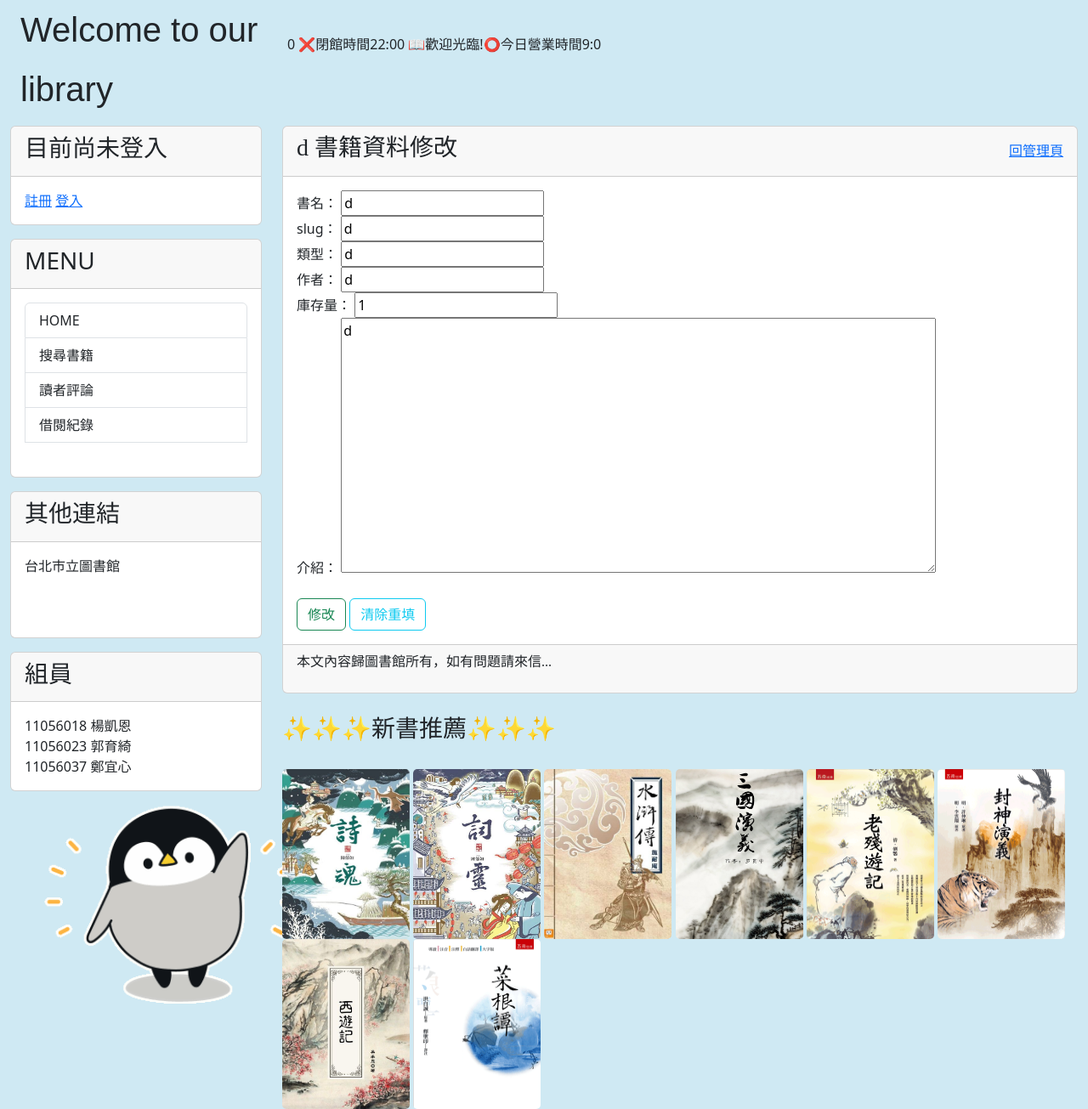
After one commit to kathy1124/librar, a Django app: page /bookModify/12 in a window 1280 px wide. The commit adds this page. Shown: the whole page at 85% size. Run offline with Django 4.2, Linux system fonts and the light colour scheme; data comes from the database, SQL or seed files in the repository; both versions use the stored data as it was before the commit.

Commit message:
bookModify

```diff
--- a/mylibrary/urls.py
+++ b/mylibrary/urls.py
@@ -33,11 +33,13 @@
     path('search/',mv.index, name='search'),
 
     path('condition/',mv.condition,name='condition'),
-    path('borrowBook/<int:book_id>/borrow',mv.borrow_book, name='borrowBook'),
+    path('borrowBook/<int:post_id>/borrow',mv.borrow_book, name='borrowBook'),
     path('borrowList/',mv.getBorrowListByUser,name='borrowList'),
 
     path('returnBook/',mv.returnBook,name='returnBook'),
     path('returnBookPage',mv.returnBookPage,name='returnBookPage'),
 
     path('addBook/',mv.addBook,name='addBook'),
+    path('bookManagePage/',mv.bookManagePage,name='bookManagePage'),
+    path('bookModify/<int:post_id>',mv.bookModify,name='bookModify'),
 ]
--- a/mytext/admin.py
+++ b/mytext/admin.py
@@ -2,7 +2,7 @@
 from mytext.models import Post, Comment, Borrow_book
 
 class PostAdmin(admin.ModelAdmin):
-    list_display = ('title', 'slug','genre','author', 'condition','quantity','pub_date')
+    list_display = ('title', 'slug','genre','author','quantity','pub_date')
 
 class CommentAdmin(admin.ModelAdmin):
     list_display = ('text','pub_date', 'post')
--- a/mytext/models.py
+++ b/mytext/models.py
@@ -9,7 +9,6 @@
     slug = models.CharField(max_length=200)
     genre = models.CharField(max_length=200, choices=GENRE_CHOICES)
     author = models.CharField(max_length=50)
-    condition = models.TextField()
     quantity = models.IntegerField()
     body = models.TextField()
     pub_date = models.DateTimeField(auto_now_add=True)
--- a/mytext/templates/addBook.html
+++ b/mytext/templates/addBook.html
@@ -8,7 +8,6 @@
 {%endblock headmessage%}
 {% block content%}
 <form action="/addBook/" method="post">
-    <h3 style="color: red;">{{ msg }}</h3>
     {% csrf_token %}
     <div class="title">
         <label for="title">書名： </label>
--- /dev/null
+++ b/mytext/templates/bookModify.html
@@ -0,0 +1,39 @@
+{% extends "base.html" %}
+{%block title%} 歡迎光臨 圖書館 {% endblock title %}
+{% block headmessage %}
+<div style="display: flex;justify-content: space-between; align-items: center;">
+    <h3 style='font-family:微軟正黑體;'>{{ post.title }} 書籍資料修改</h3>
+    <a style='font-family:微軟正黑體;' href="/bookManagePage/">回管理頁</a>
+</div>
+{%endblock headmessage%}
+{% block content%}
+<form action="/bookModify/{{ post.id }}" method="post">
+    {% csrf_token %}
+    <div class="title">
+        <label for="title">書名： </label>
+        <input type="text" name="title" id="" value="{{ post.title }}">
+    </div>
+    <div class="slug">
+        <label for="slug">slug： </label>
+        <input type="text" name="slug" id="" value="{{ post.slug }}">
+    </div>
+    <div class="genre">
+        <label for="genre">類型： </label>
+        <input id="text" name="genre" id="" value="{{ post.genre }}">
+    </div>
+		<div class="author">
+			<label for="author">作者： </label>
+			<input type="text" name="author" id="" value="{{ post.author }}">
+		</div>
+    <div class="quantity">
+        <label for="quantity">庫存量： </label>
+        <input type="number" name="quantity" id="" value="{{ post.quantity }}">
+    </div>
+    <div class="body">
+        <label for="body">介紹： </label>
+        <textarea id="body" name="body" style="height: 300px; width: 700px;">{{ post.body }}</textarea>
+    </div><br>
+    <input type="submit" class="btn btn-outline-success" value="修改">
+    <input type="reset" class="btn btn-outline-info" value="清除重填">
+</form>
+{% endblock content %}
--- a/mytext/templates/borrow.html
+++ b/mytext/templates/borrow.html
@@ -1,6 +1,8 @@
 {% extends "base.html" %}
 {% block title %} 歡迎光臨 圖書館 {% endblock title %}
-{% block headmessage %} <h3>借書</h3> {% endblock headmessage %}
+{% block headmessage %}
+<h3>{{ text }}</h3>
+ {% endblock headmessage %}
 {% block content %}
 <div class='alert alert-warning'>{{ message }}</div>
 {% endblock content %}
--- a/mytext/views.py
+++ b/mytext/views.py
@@ -135,14 +135,17 @@
 
 from django.utils import timezone
 # 借書
-def borrow_book(request,book_id):
+def borrow_book(request,post_id):
     if request.user.is_active:
-        book = Post.objects.get(id=book_id)
+
+        book = Post.objects.get(id=post_id)
         if Borrow_book.objects.filter(readerID=request.user, returned=False, title=book) :
             message = "此書以借閱，請歸還後再借閱!"
+            text='重複借閱'
             return render(request, 'borrow.html',locals())
         elif book.quantity==0:
             message = "此書暫不可借，請先借閱別本書!"
+            text='館藏已無'
             return render(request, 'borrow.html',locals())
         else:
             quantity = int(book.quantity)
@@ -157,7 +160,7 @@
                 )
                 book.quantity -= 1
                 book.save()
-                return render(request, 'borrow.html', {'borrow_book':borrow_books,'message': "借閱成功"})
+                return render(request, 'borrow.html', {'borrow_book':borrow_books,'message':"借閱成功", 'text':"借書"})
     else:
         return render(request, 'login.html', locals())
 
@@ -240,33 +243,44 @@
             quantity=quantity,
             body=body)
         message='書籍新增成功'
-        return render(request, 'addBook.html', locals())
+        text='書籍新增'
+        return render(request, 'borrow.html', locals())
     else:
         return render(request, 'addBook.html')
 
-# def bookModify(request, book_id):
-#     if Post.objects.filter(id=book_id).exists():
-#         book=Post.objects.get(id=book_id)
-#         genre=genre.objects.all()
-#         if request.method=='POST':
-#             title=request.POST.get('title')
-#             available_quantity=request.POST.get('available_quantity')
-#             content=request.POST.get('content')
-#             categoryId=request.POST.get('category')
-#             genre=genre.objects.get(id=categoryId)
+def bookManagePage(request):
+    if request.user.is_staff:
+        PostList=Post.objects.all()
+        return render(request, 'bookManagePage.html',locals())
+    else:
+        return redirect('/')
 
-#             post.title=title
-#             post.available_quantity=available_quantity
-#             post.content=content
-#             post.category=category
+def bookModify(request, post_id):
+    if Post.objects.filter(id=post_id).exists():
+        post=Post.objects.get(id=post_id)
+        if request.method=='POST':
+            title=request.POST.get('title')
+            slug=request.POST.get('slug')
+            genre=request.POST.get('genre')
+            author=request.POST.get('author')
+            quantity=request.POST.get('quantity')
+            body=request.POST.get('body')
 
-#             post.save()
-#             msg='修改成功'
-#             return render(request, 'bookModify.html', locals())
-#         else:
-#             return render(request, 'bookModify.html', locals())
-#     else:
-#         return redirect('/')
+            post.title=title
+            post.slug=slug
+            post.genre=genre
+            post.author=author
+            post.quantity=quantity
+            post.body=body
+
+            post.save()
+            message='書籍修改成功'
+            text='書籍修改'
+            return render(request, 'borrow.html', locals())
+        else:
+            return render(request, 'bookModify.html',locals())
+    else:
+        return redirect('/')
 
 def returnBookPage(request):
     if request.method=='POST':
--- a/templates/base.html
+++ b/templates/base.html
@@ -182,6 +182,7 @@
                 {% if request.user.is_staff %}
                   <a href="{% url 'addBook' %}" class="list-group-item">新增書籍</a>
                   <a href="{% url 'returnBookPage' %}" class="list-group-item">歸還書籍</a>
+                  <a href="{% url 'bookManagePage' %}" class="list-group-item">修改書籍</a>
                 {% endif %}
                   <br/>
               </div>
```
Also changed, not shown: mytext/templates/bookManagePage.html (added, +34 -0 lines), db.sqlite3, mytext/migrations/0023_remove_post_condition.py (added).
